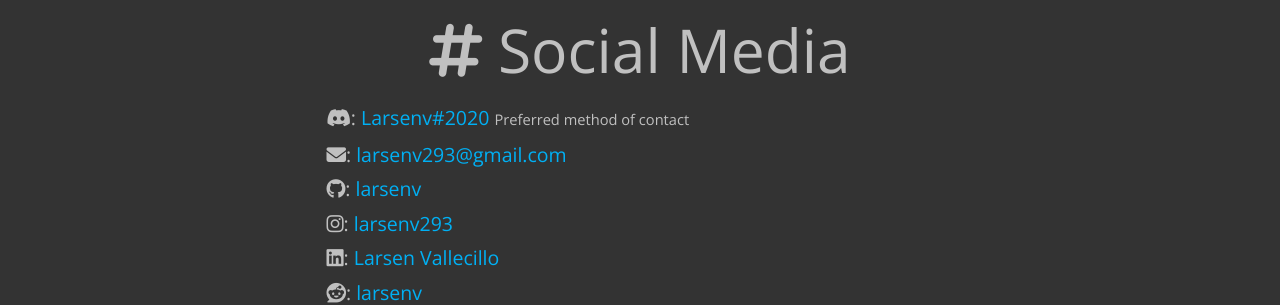
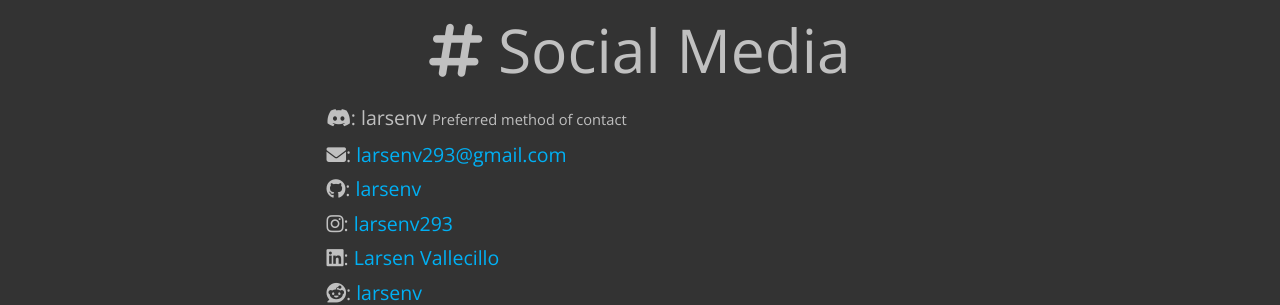
Before and after one commit to larsenv/My-Site, a Jekyll site: the page built from index.html, in a window 1280 px wide. Shown: the part 1809-2114 px from the top of the page. Built offline with Jekyll 4.4.1, drawn with Linux system fonts in a browser that asks for light colours; nearby versions of some CDN libraries.

Commit message:
Update index.html

```diff
--- a/index.html
+++ b/index.html
@@ -76,7 +76,7 @@ layout: default
     <div class="section">
       <h2 class="header center"><i class="fas fa-hashtag" aria-hidden="true"></i> Social Media</h2>
 
-      <h6><i class="fab fa-discord"></i>: <a href="https://discord.gg/314466499312222208">Larsenv#2020</a> <small>Preferred method of contact</h6>
+      <h6><i class="fab fa-discord"></i>: larsenv <small>Preferred method of contact</h6>
       <h6><i class="fas fa-envelope"></i>: <a href="mailto:larsenv293@gmail.com">larsenv293@gmail.com</a></h6>
       <h6><i class="fab fa-github"></i>: <a href="https://github.com/larsenv">larsenv</a></h6>
       <h6><i class="fab fa-instagram"></i>: <a href="https://instagram.com/larsenv293">larsenv293</a></h6>
```
